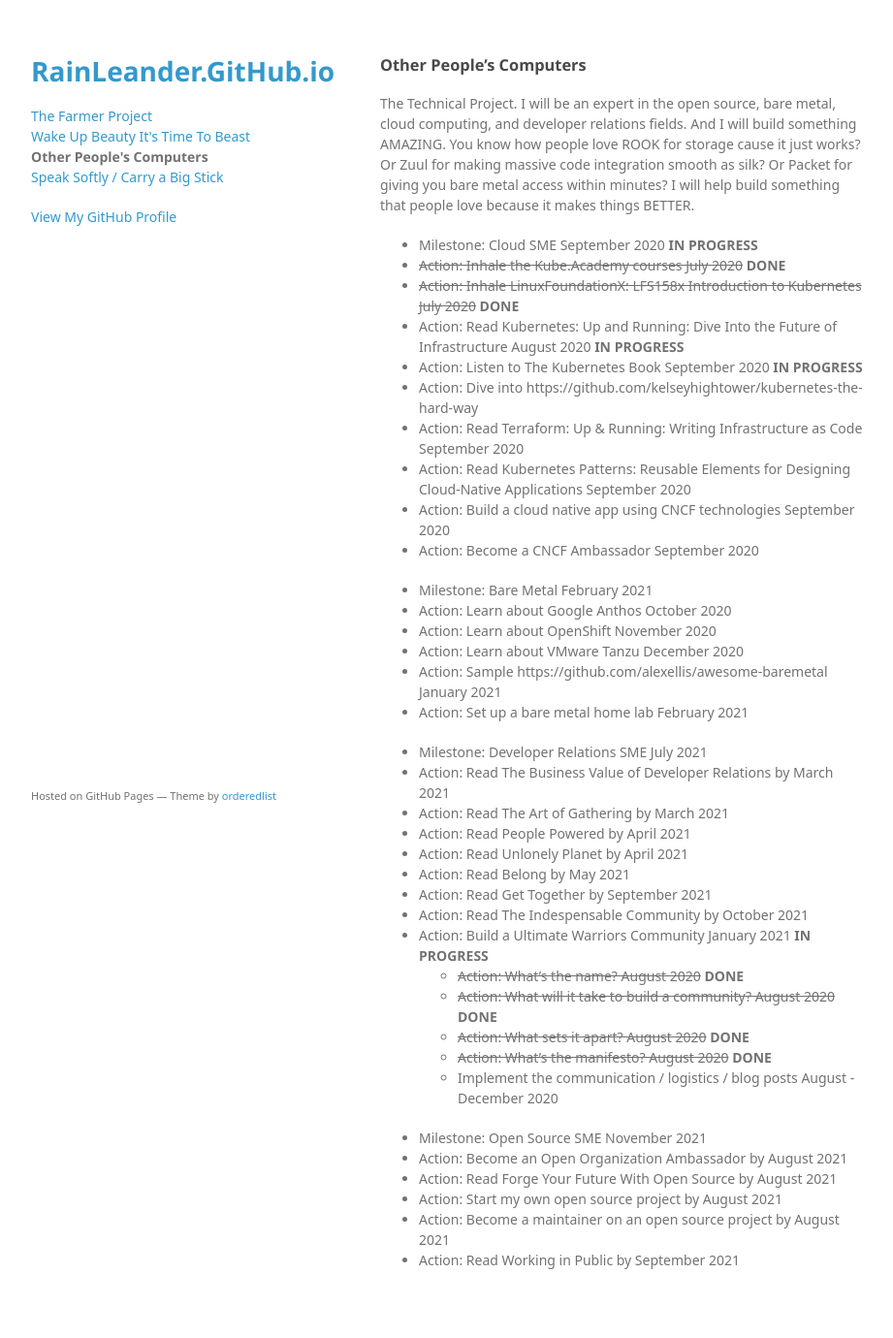
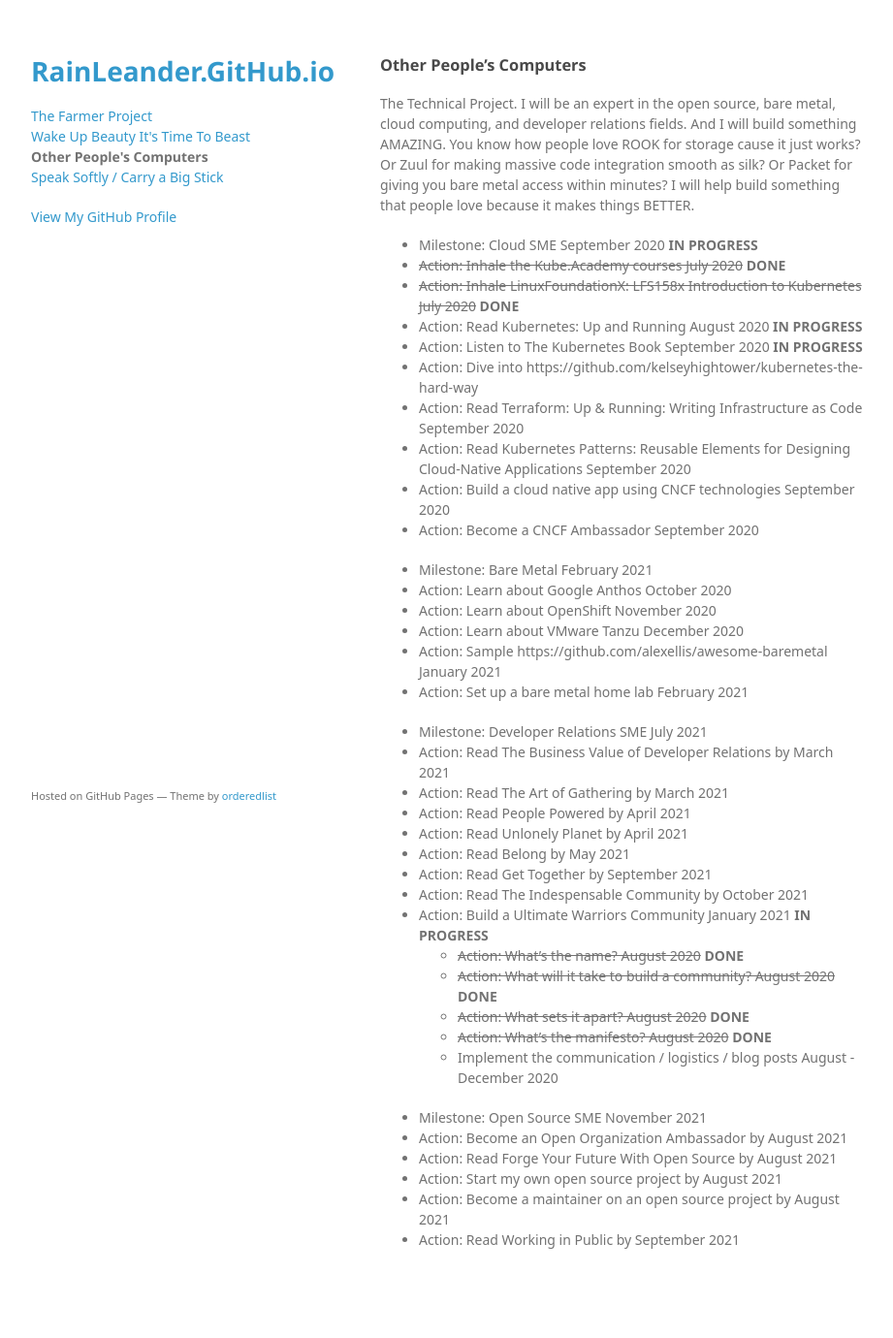
Before and after one commit to rainleander/rainleander.github.io, a Jekyll site: the page other-peoples-computers.html, which Jekyll copies as it is, in a window 1280 px wide. Shown: the whole page at 97% size, without its empty margins (178-1099 px from the left). Built offline with Jekyll 4.4.1, drawn with Linux system fonts in a browser that asks for light colours; some web fonts are replaced; after the commit the page ends 1359 px from its top, so only the background shows below that.

Commit message:
Update other-peoples-computers.html

```diff
--- a/other-peoples-computers.html
+++ b/other-peoples-computers.html
@@ -32,7 +32,7 @@
         <p><ul><li>Milestone: Cloud SME September 2020 <b>IN PROGRESS</b></li>
         <li><del>Action: Inhale the Kube.Academy courses July 2020</del> <b>DONE</b></li>
         <li><del>Action: Inhale LinuxFoundationX: LFS158x Introduction to Kubernetes July 2020</del> <b>DONE</b></li>
-        <li>Action: Read Kubernetes: Up and Running: Dive Into the Future of Infrastructure August 2020 <b>IN PROGRESS</b></li>
+        <li>Action: Read Kubernetes: Up and Running August 2020 <b>IN PROGRESS</b></li>
         <li>Action: Listen to The Kubernetes Book September 2020 <b>IN PROGRESS</b></li>
         <li>Action: Dive into https://github.com/kelseyhightower/kubernetes-the-hard-way</li>
         <li>Action: Read Terraform: Up & Running: Writing Infrastructure as Code September 2020</li>
```
